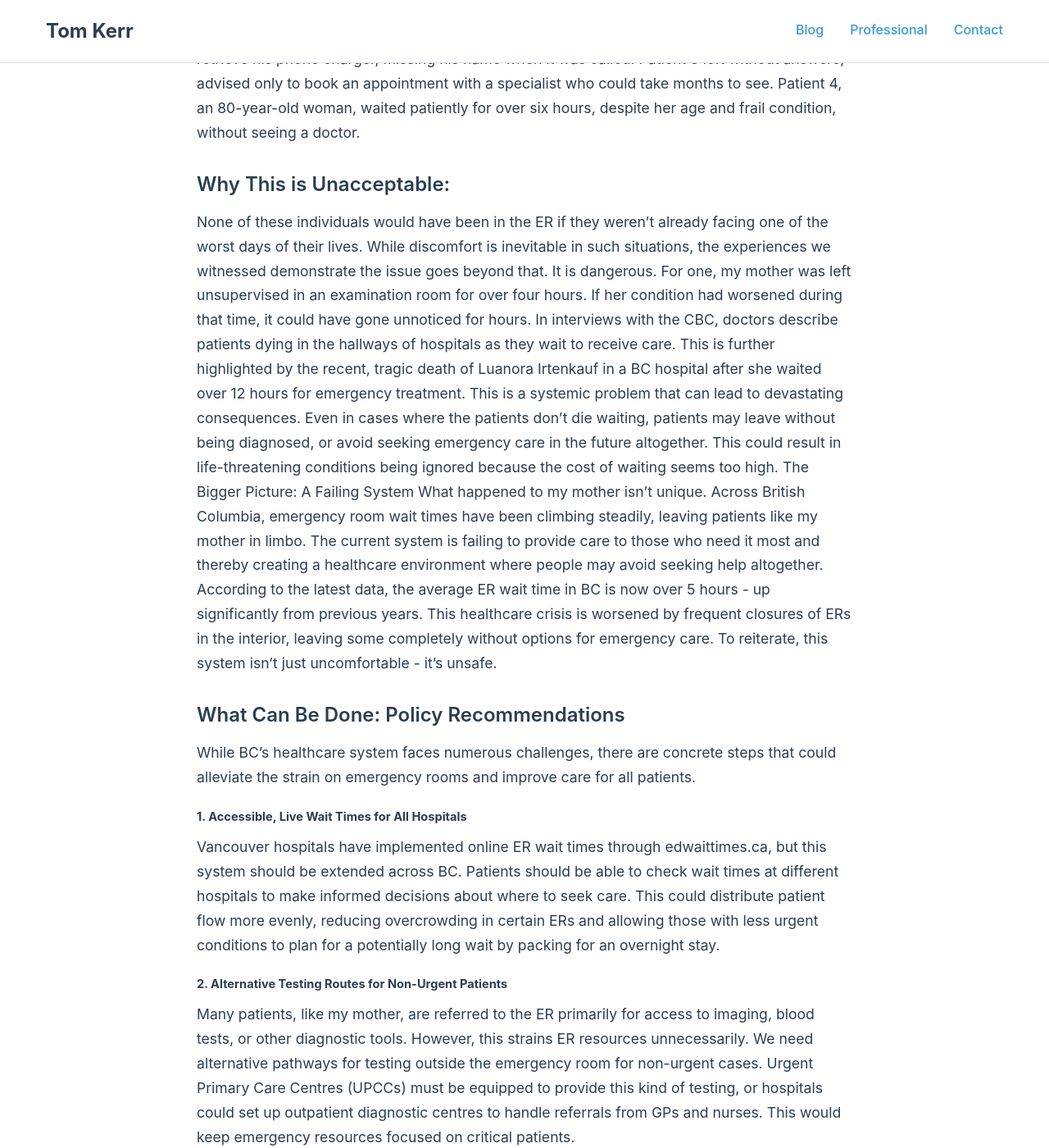
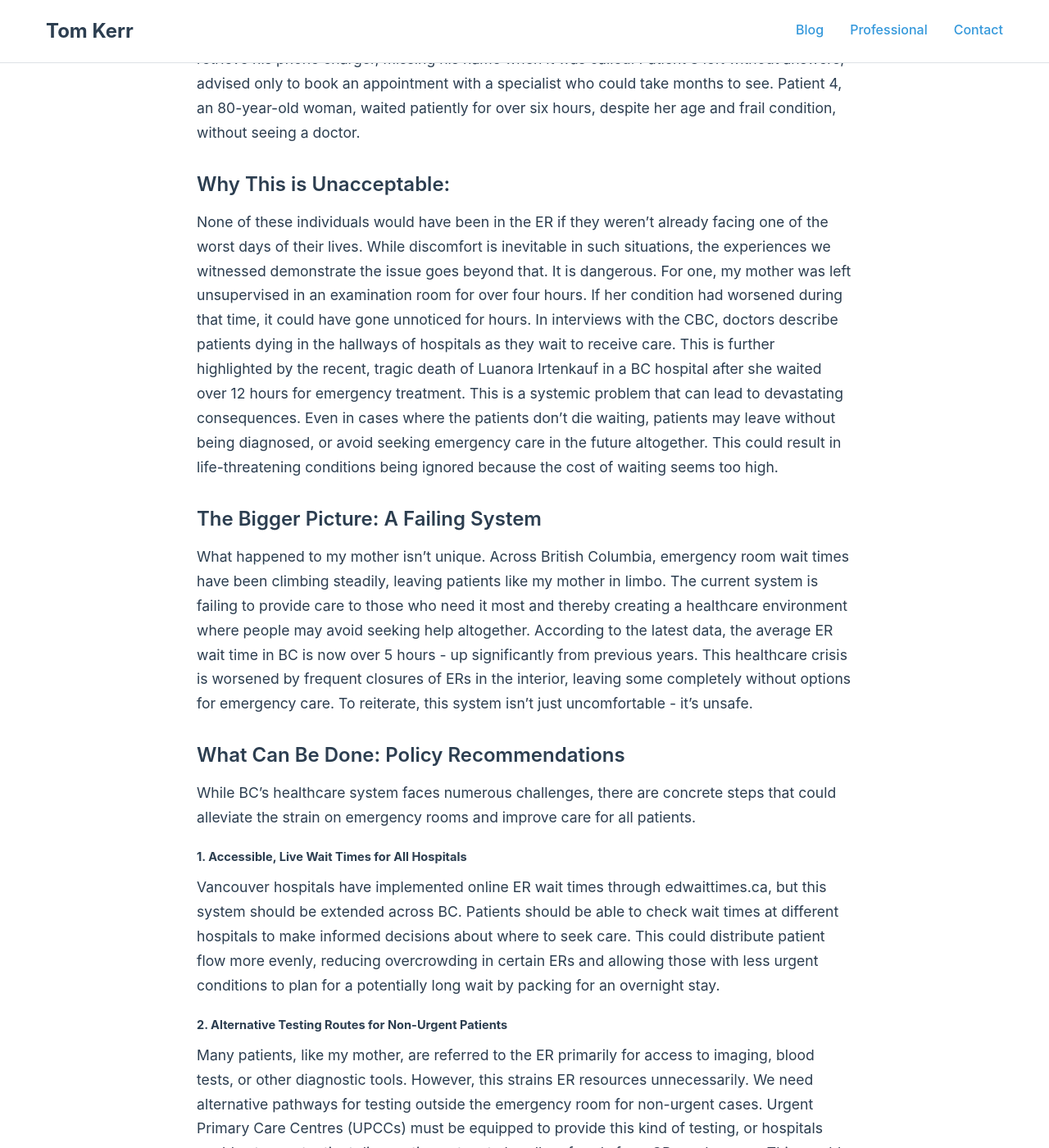
Before and after one commit to TDK250/Toms-Site, a Jekyll site: the page built from _posts/2025-07-21-er-policy-letter.md, in a window 1280 px wide and 1400 px high, scrolled down 902 px. Shown: the whole window at 82% size. Built offline with Jekyll 4.4.1, drawn with Linux system fonts in a browser that asks for light colours.

Commit message:
Update section header to markdown format
Changed section header formatting for clarity.

```diff
--- a/_posts/2025-07-21-er-policy-letter.md
+++ b/_posts/2025-07-21-er-policy-letter.md
@@ -22,7 +22,7 @@ None of these individuals would have been in the ER if they weren’t already fa
 For one, my mother was left unsupervised in an examination room for over four hours. If her condition had worsened during that time, it could have gone unnoticed for hours.
 In interviews with the CBC, doctors describe patients dying in the hallways of hospitals as they wait to receive care. This is further highlighted by the recent, tragic death of Luanora Irtenkauf in a BC hospital after she waited over 12 hours for emergency treatment.
 This is a systemic problem that can lead to devastating consequences. Even in cases where the patients don't die waiting, patients may leave without being diagnosed, or avoid seeking emergency care in the future altogether. This could result in life-threatening conditions being ignored because the cost of waiting seems too high.
-The Bigger Picture: A Failing System
+### The Bigger Picture: A Failing System
 What happened to my mother isn’t unique. Across British Columbia, emergency room wait times have been climbing steadily, leaving patients like my mother in limbo. The current system is failing to provide care to those who need it most and thereby creating a healthcare environment where people may avoid seeking help altogether.
 According to the latest data, the average ER wait time in BC is now over 5 hours - up significantly from previous years. This healthcare crisis is worsened by frequent closures of ERs in the interior, leaving some completely without options for emergency care. To reiterate, this system isn't just uncomfortable - it’s unsafe.
 ### What Can Be Done: Policy Recommendations
```
